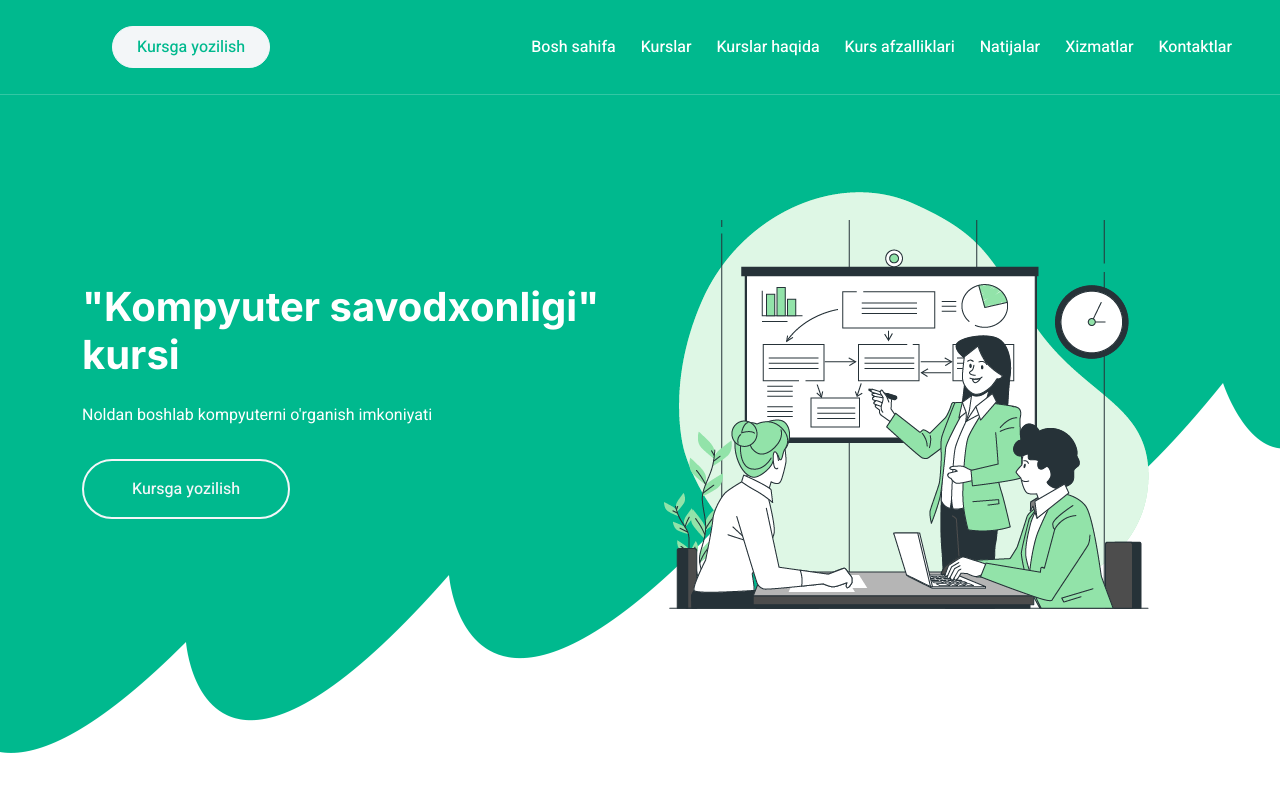
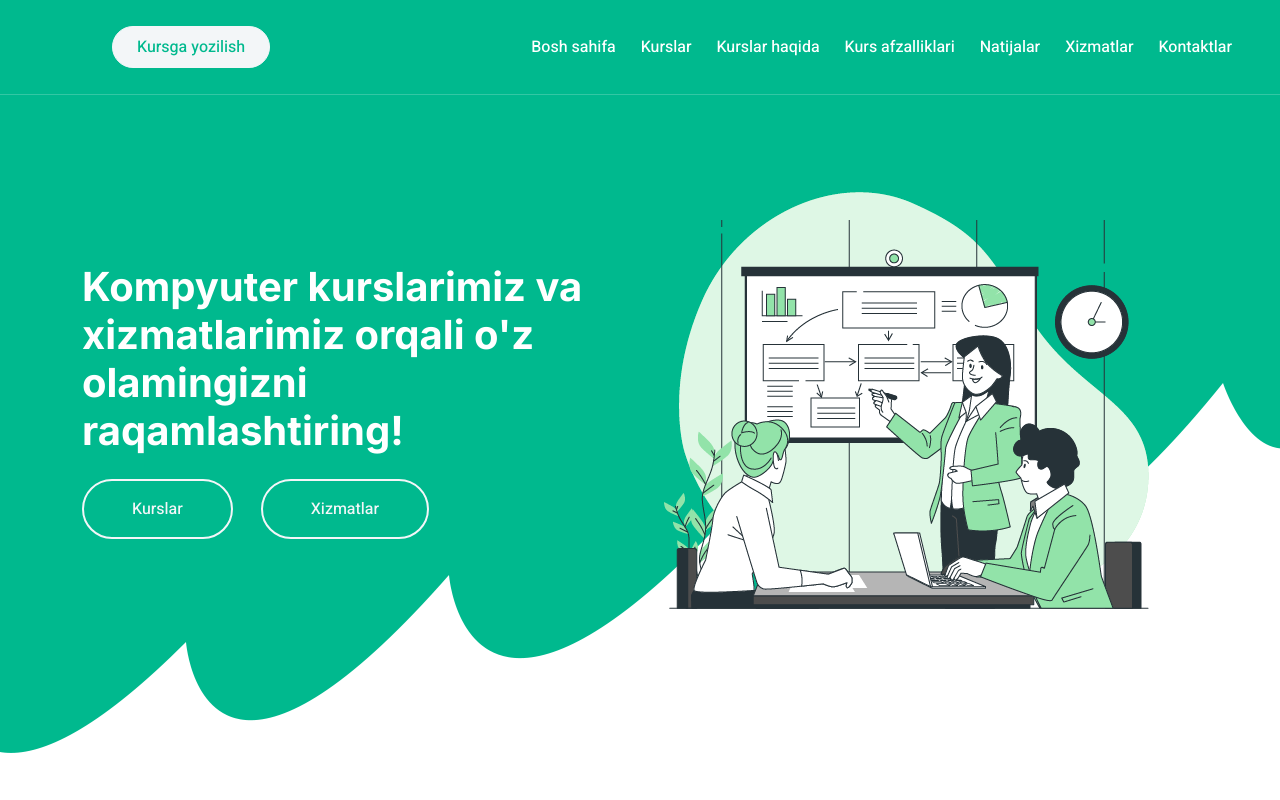
Before and after one commit to umrbekwebdev/ks_course, a plain HTML site: page index.html in a window 1280 px wide. Shown: the top 800 px of the page. Drawn offline with nearby package versions, Linux system fonts and the light colour scheme; animation ran at ten frames a second; files whose address does not match are found by name.

Commit message:
Hammasi a'lo

```diff
--- a/index.html
+++ b/index.html
@@ -80,9 +80,9 @@
                 <div class="container">
                     <div class="row g-5 align-items-center">
                         <div class="col-lg-6 text-center text-lg-start">
-                            <h1 class="text-white mb-4 animated zoomIn">"Kompyuter savodxonligi" kursi</h1>
-                            <p class="text-white pb-3 animated zoomIn">Noldan boshlab kompyuterni o'rganish imkoniyati</p>
-                            <a href="https://t.me/umrbekwebdev" class="btn btn-outline-light rounded-pill border-2 py-3 px-5 animated slideInRight">Kursga yozilish</a>
+                            <h1 class="text-white mb-4 animated zoomIn">Kompyuter kurslarimiz va xizmatlarimiz orqali o'z olamingizni raqamlashtiring!</h1>
+                            <a href="#dastur" class="btn btn-outline-light rounded-pill border-2 py-3 px-5 animated slideInRight me-4">Kurslar</a>
+                            <a href="#xizmat" class="btn btn-outline-light rounded-pill border-2 py-3 px-5 animated slideInRight ">Xizmatlar</a>
                         </div>
                         <div class="col-lg-6 text-center text-lg-start">
                             <img class="img-fluid animated zoomIn" src="img/hero.png" alt="">
@@ -379,6 +379,7 @@
                                     </ul>
                                 </div>
                                 <div class="text-center mt-auto mb-4">
+                                    <div class="fw-bold fs-5 text-decoration-line-through text-danger">490,000 </div>
                                     <span class="fw-bold fs-3 ">340,000 </span>
                                     <span class="fw-bold fs-5 ">so'm </span>/oyiga
                                 </div>
@@ -460,6 +461,7 @@
 
                                 </div>
                                 <div class="text-center mt-auto mb-4">
+                                    <div class="fw-bold fs-5 text-decoration-line-through text-danger">890,000 </div>
                                     <span class="fw-bold fs-3 ">590,000 </span>
                                     <span class="fw-bold fs-5 ">so'm </span>/oyiga
                                 </div>
@@ -538,6 +540,7 @@
 
                                 </div>
                                 <div class="text-center mt-auto mb-4">
+                                    <div class="fw-bold fs-5 text-decoration-line-through text-danger">1,290,000 </div>
                                     <span class="fw-bold fs-3 ">890,000 </span>
                                     <span class="fw-bold fs-5 ">so'm </span>/oyiga
                                 </div>
```
